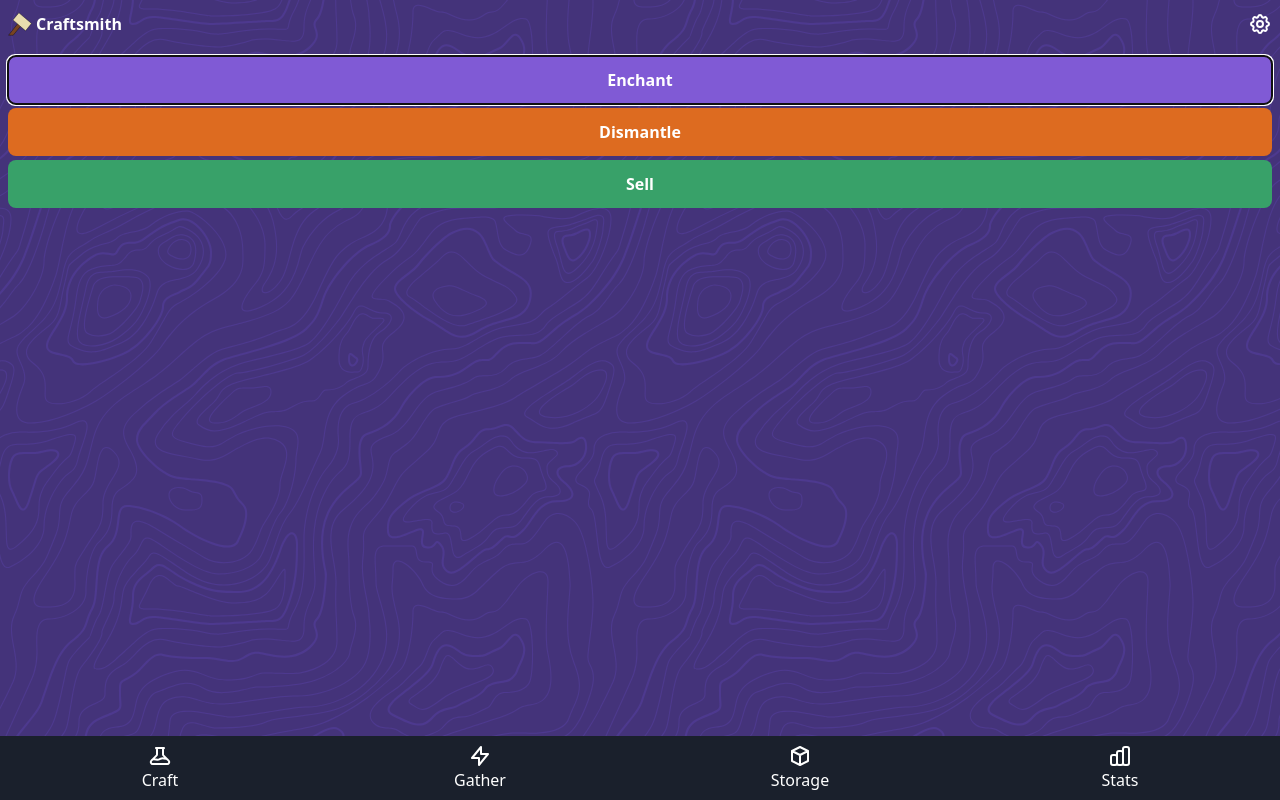
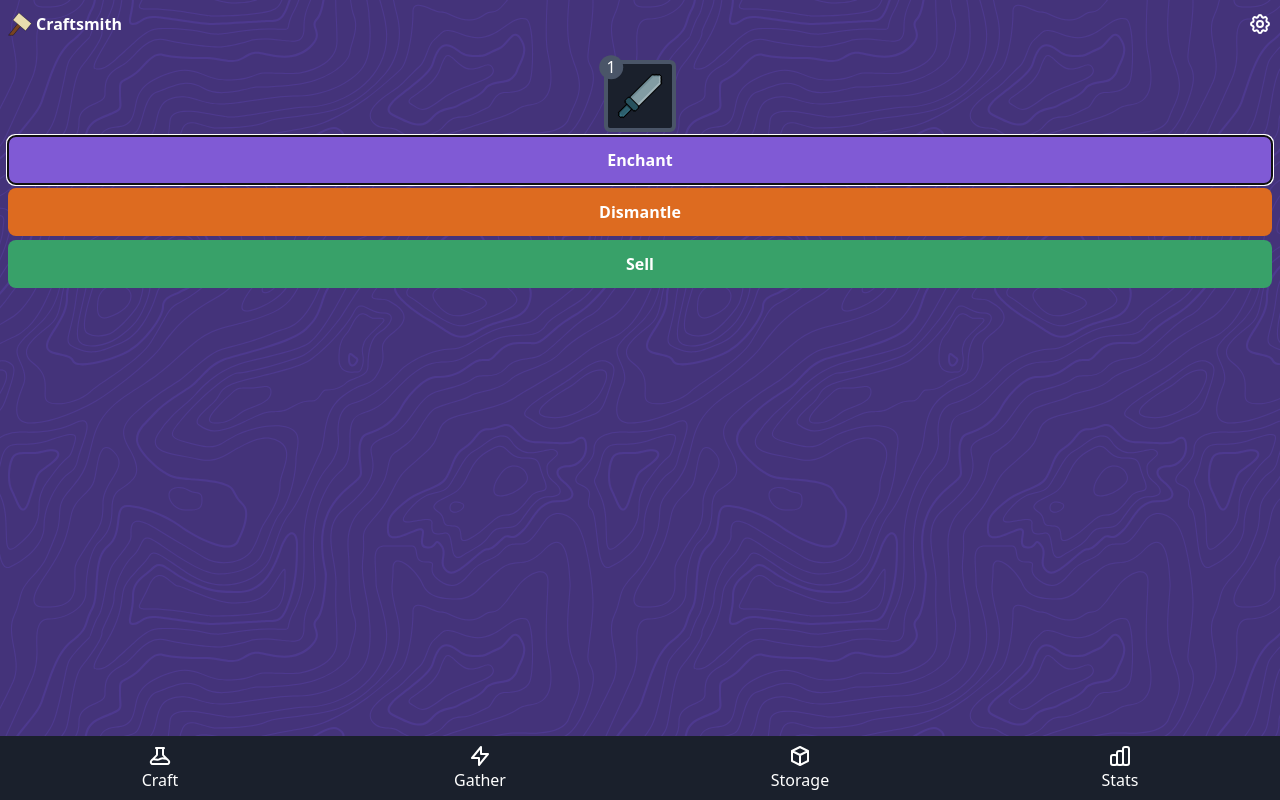
Before and after one commit to iamthismarvin/craftsmith, a Vue app: page /item in a window 1280 px wide. Both pictures are taken after a click on the button "Enchant". Built offline with nearby package versions, Linux system fonts and the light colour scheme.

Commit message:
NEW: Create ItemPreview component.

```diff
--- /dev/null
+++ b/src/components/ItemPreview.vue
@@ -0,0 +1,74 @@
+<template>
+  <div class="relative flex justify-center h-20 items-center w-20">
+    <img
+      :src="require(`@/assets/items/${image}`)"
+      alt="item"
+      class="item-preview__image absolute bg-gray-900 border-solid rounded-md"
+      :style="{ 'border-color': rarityColor }"
+    />
+    <div
+      v-if="enchantment > 0"
+      class="item-preview__enchantment absolute bg-purple-600 flex justify-center h-6 items-center rounded-full w-6"
+      :style="{ 'background-color': rarityColor }"
+    >
+      {{ enchantment }}
+    </div>
+  </div>
+</template>
+
+<script>
+export default {
+  name: 'ItemPreview',
+  props: {
+    enchantment: Number,
+    image: String,
+    rarity: Number,
+  },
+  computed: {
+    rarityColor() {
+      let color;
+      switch (this.rarity) {
+        case 0: {
+          color = '#4a5568';
+          break;
+        }
+        case 1: {
+          color = '#38a169';
+          break;
+        }
+        case 2: {
+          color = '#4299e1';
+          break;
+        }
+        case 3: {
+          color = '#805ad5';
+          break;
+        }
+        case 4: {
+          color = '#dd6b20';
+          break;
+        }
+        case 5: {
+          color = 'red';
+          break;
+        }
+        default:
+          color = '#4a5568';
+          break;
+      }
+      return color;
+    },
+  },
+};
+</script>
+
+<style lang="scss" scoped>
+.item-preview {
+  &__enchantment {
+    transform: translate(-1.8rem, -1.8rem);
+  }
+  &__image {
+    border-width: 0.25rem;
+  }
+}
+</style>
--- a/src/views/Item.vue
+++ b/src/views/Item.vue
@@ -1,6 +1,12 @@
 <template>
   <div class="p-2">
     <!-- TODO: Create weapon image component. Include enchantment and rarity. -->
+    <ItemPreview
+      :enchantment="item.enchantment"
+      :image="item.image"
+      :rarity="item.rarity"
+      class="flex justify-center items-center w-full"
+    />
     <button @click="enchantItem" class="bg-purple-600 hover:bg-purple-700 mb-1">Enchant</button>
     <button @click="dismantleItem" class="bg-orange-600 hover:bg-orange-700 mb-1">Dismantle</button>
     <button @click="sellItem" class="bg-green-600 hover:bg-green-700 mb-1">Sell</button>
@@ -8,15 +14,29 @@
 </template>
 
 <script>
+import { defineAsyncComponent } from 'vue';
+
 export default {
   name: 'Item',
+  data: () => ({
+    item: {
+      enchantment: 0,
+      image: 'iron_sword.png',
+      rarity: 0,
+    },
+  }),
+  components: {
+    ItemPreview: defineAsyncComponent(() => import('@/components/ItemPreview.vue')),
+  },
   methods: {
     // Make the following methods mutations and actions.
     enchantItem() {
       console.log('Enchanting Item. There is a possibility it may fail and lower enchantment.');
+      this.item.enchantment += 1;
     },
     dismantleItem() {
       console.log('Dismantling Item. You will gain item knowledge and get back some materials.');
+      this.item.rarity += 1;
     },
     sellItem() {
       console.log('Selling Item. Money pleeease!');
```
